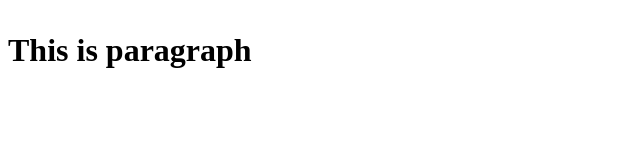
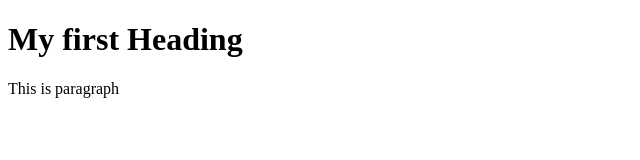
Before and after one commit to EddyTJR/EddyTro.github.io, a plain HTML site: page index.html in a window 1280 px wide. Shown: the whole page, without its empty margins (0-640 px from the left). Drawn offline with Linux system fonts and the light colour scheme.

Commit message:
Update index.html

```diff
--- a/index.html
+++ b/index.html
@@ -11,7 +11,7 @@
 
   <body>
 
-    <h1 My first Heading</h1>
+    <h1> My first Heading</h1>
     <p> This is paragraph</p>
 
   </body>
```
